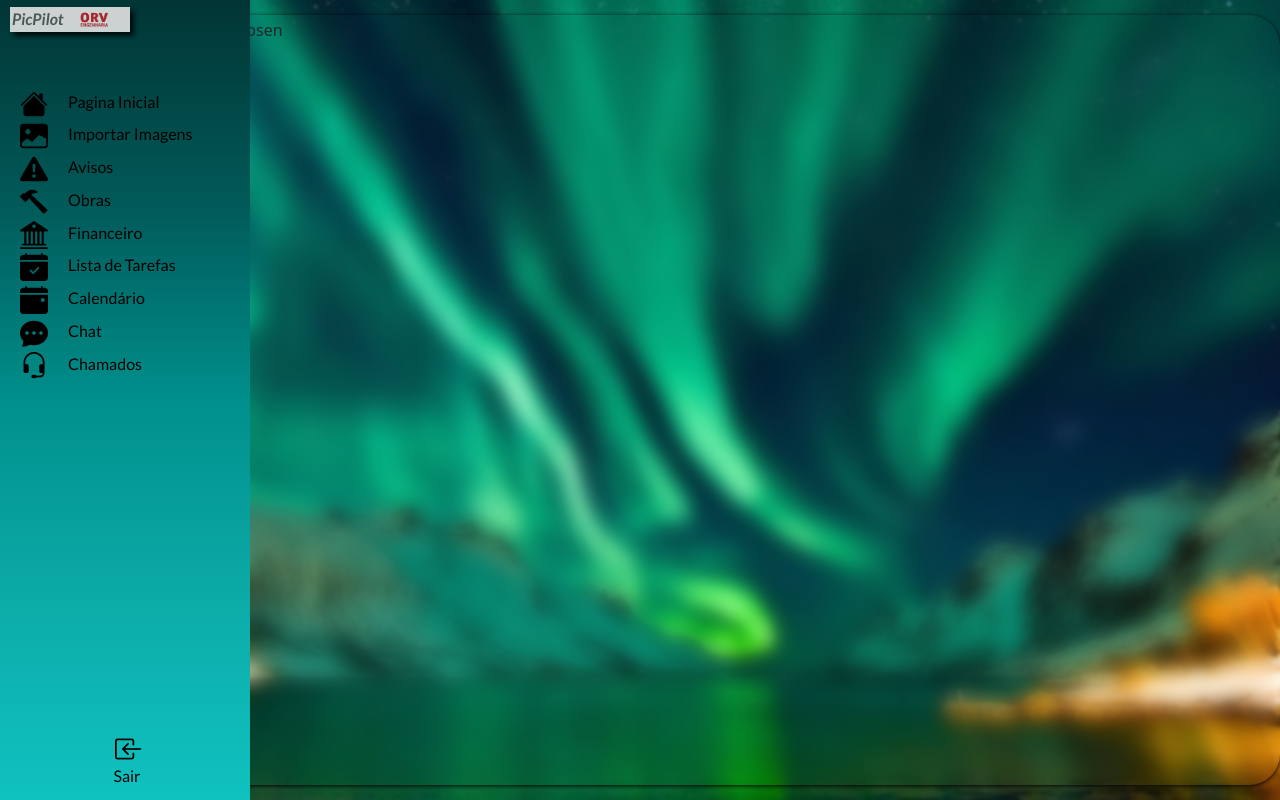
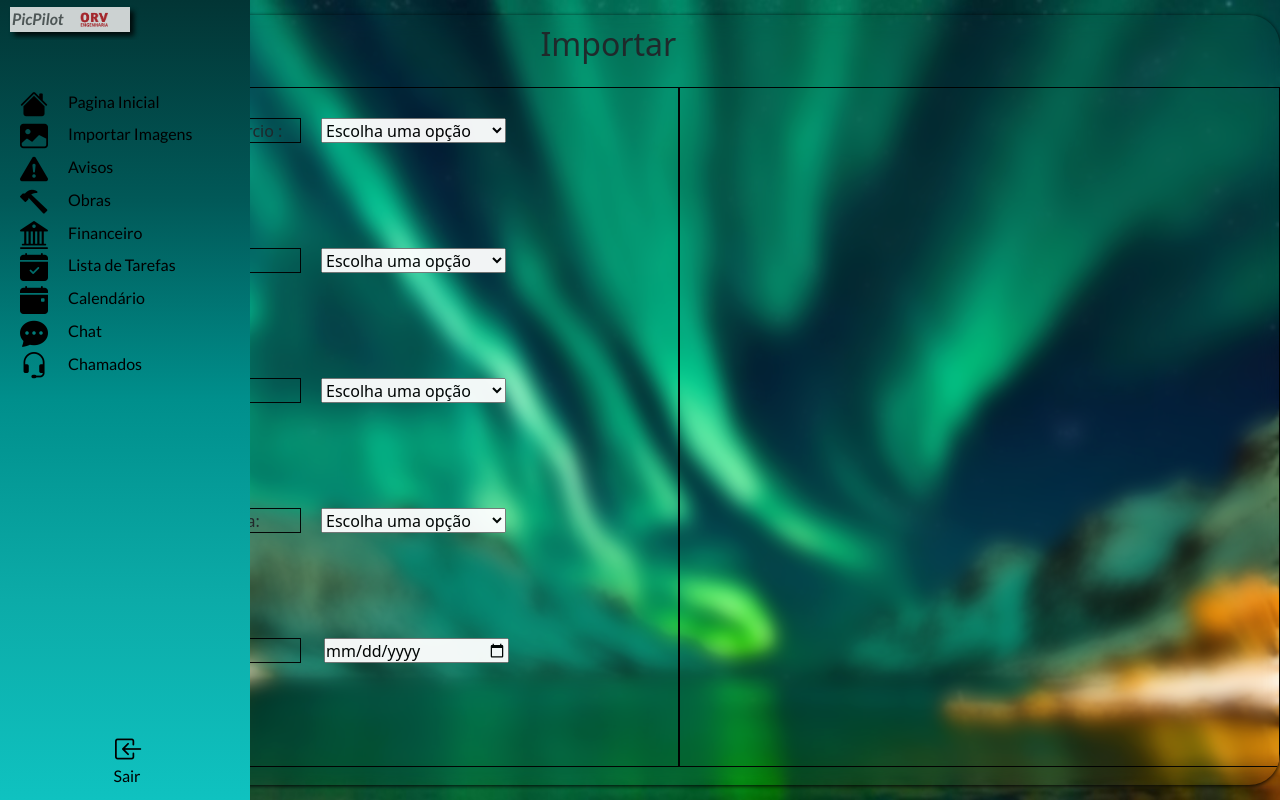
Before and after one commit to Srchrystian1234/Projeto_PicPilot_ORV, a React (Vite) app: page /imagem in a window 1280 px wide. Built offline with nearby package versions, Linux system fonts and the light colour scheme.

Commit message:
ainda no importar imagens
fazendo manual do importar imagens

Co-Authored-By: Mauricio  Mathias - devoloper <88565329+MauricioMathiass@users.noreply.github.com>

```diff
--- a/package.json
+++ b/package.json
@@ -14,11 +14,14 @@
     "bootstrap": "^5.3.3",
     "bootstrap-icons": "^1.11.3",
     "cors": "^2.8.5",
+    "date-fns": "^4.1.0",
     "express": "^4.21.1",
     "localforage": "^1.10.0",
     "match-sorter": "^6.3.4",
     "prop-types": "^15.8.1",
     "react": "^18.3.1",
+    "react-calendar": "^5.1.0",
+    "react-datepicker": "^7.5.0",
     "react-dom": "^18.3.1",
     "react-router-dom": "^6.26.2",
     "sort-by": "^1.2.0",
--- a/src/css/ImportarImagen_css/ImportarImagem.css
+++ b/src/css/ImportarImagen_css/ImportarImagem.css
@@ -13,7 +13,7 @@
 
 }
 .orv-fundo-trans{
-    width: 1270px;
+    width: 1350px;
     height: 770px;
 
     border-radius: 31px;
@@ -21,6 +21,8 @@
     background:transparent;
     backdrop-filter: blur(10px);
     opacity: 95%;
+    display: flex;
+    flex-direction: column;
 
 }
 
@@ -31,3 +33,57 @@
     height: 50px;
     width: 100px;
 }
+
+.orv-titulo-imagem{
+
+    width:269px;
+    height: 58px;
+    margin: auto auto;
+    padding-top: 10px;
+}
+.orv-info{
+    display: flex;
+    justify-content: center;
+    align-items: center;
+}
+.orv-sele-consorcio{
+    border: 1px solid black;
+    height: 680px;
+    width: 1000px;
+    display: flex;
+    flex-direction: column;
+    padding: 10px;
+
+
+}
+
+.orv-sele-consorcio label{
+
+    padding-left: 5px;
+    height: 25px;
+    width: 210px;
+    border: 1px solid black;
+    margin: 10px;
+}
+.orv-sele-consorcio select{
+    width: 185px;
+    height: 25px;
+    margin: 10px;
+}
+.orv-lado{
+    margin-top: 10px;
+    display: flex;
+    justify-content: start;
+    height: 120px;
+}
+#data-select{
+    margin-left: 13px;
+    margin-top: 10px;
+    width: 185px;
+    height: 25px;
+}
+.orv-sele-update{
+    height: 680px;
+    width: 1000px;
+    border: 1px solid black;
+}
--- a/src/pages/ImportarImagen.jsx
+++ b/src/pages/ImportarImagen.jsx
@@ -1,16 +1,80 @@
 import '../css/ImportarImagen_css/ImportarImagem.css'
 import '../css/Dashbord.css'
+import '../../node_modules/react-datepicker/dist/react-datepicker.css'
+import  { useState } from "react";
+
 import MenuLateral from '../components/MenuLateral/MenuLateral'
 export default function ImportarImagen() {
+
+
+  const [selectedDate, setSelectedDate] = useState('');
+
+  const handleDateChange = (event) => {
+    setSelectedDate(event.target.value);
+  };
   return (
     <div className='cor-de-fundo'>
         <MenuLateral/>
         <div className='orv-importar-imagem'>
               <div className='orv-fundo-trans'>
-                <p><input type="file" /></p>
-                <button >ola</button>
+                  <div className='orv-titulo-imagem'><h2>Importar Imagens</h2></div>
+                  <div className='orv-info'>
+                      <div className='orv-sele-consorcio'>
+                        <div className='orv-lado'><label htmlFor="consorcio-select">Selecione um consórcio :</label>
+                            <select  id="consorcio-select">
+                            <option value="">Escolha uma opção</option>
+                            <option value="awa">Awa</option>
+                            <option value="social">Social</option>
+                            </select>
+                        </div>
+                        <div className='orv-lado'>
+                          <label htmlFor="obra-select">Selecione um Obra :</label>
+                          <select  id="obra-select">
+                            <option value="">Escolha uma opção</option>
+                            <option value="obra1">Obra 1</option>
+                            <option value="obra2">Obra 2</option>
+                          </select>
+                        </div>
+                        <div className='orv-lado'>
+                          <label htmlFor="setor-select">Selecione um Setor:</label>
+                          <select  id="setor-select">
+                            <option value="">Escolha uma opção</option>
+                            <option value="engenharia">Engenharia</option>
+                            <option value="seguranca">Segurança</option>
+                            <option value="ambiental">Ambiental</option>
+                            <option value="social">Social</option>
+                          </select>
+                        </div>
+                        <div className='orv-lado'>
+                            <label htmlFor="subpasta-select">Selecione a Subpasta:</label>
+                            <select  id="subpasta-select">
+                            <option value="">Escolha uma opção</option>
+                            <option value="int-urb">Int-urb</option>
+                            <option value="ses">Ses</option>
+                            <option value="hab">Hab</option>
+                            <option value="map">Map</option>
+                            <option value="social">Social</option>
+                            </select>
+                        </div>
+                        <div className='orv-lado'>
+                        <label htmlFor="data-select">Selecione uma data:</label>
+                            <input
+                              type="date"
+                              id="data-select"
+                              value={selectedDate}
+                              onChange={handleDateChange}
+                            />
+
+                        </div>
+
+                      </div>
+                      <div className='orv-sele-update' >
+
+                      </div>
+                  </div>
               </div>
         </div>
     </div>
   )
+
 }
```
Also changed, not shown: 1 other file (tests, documents, lock files or other folders).
